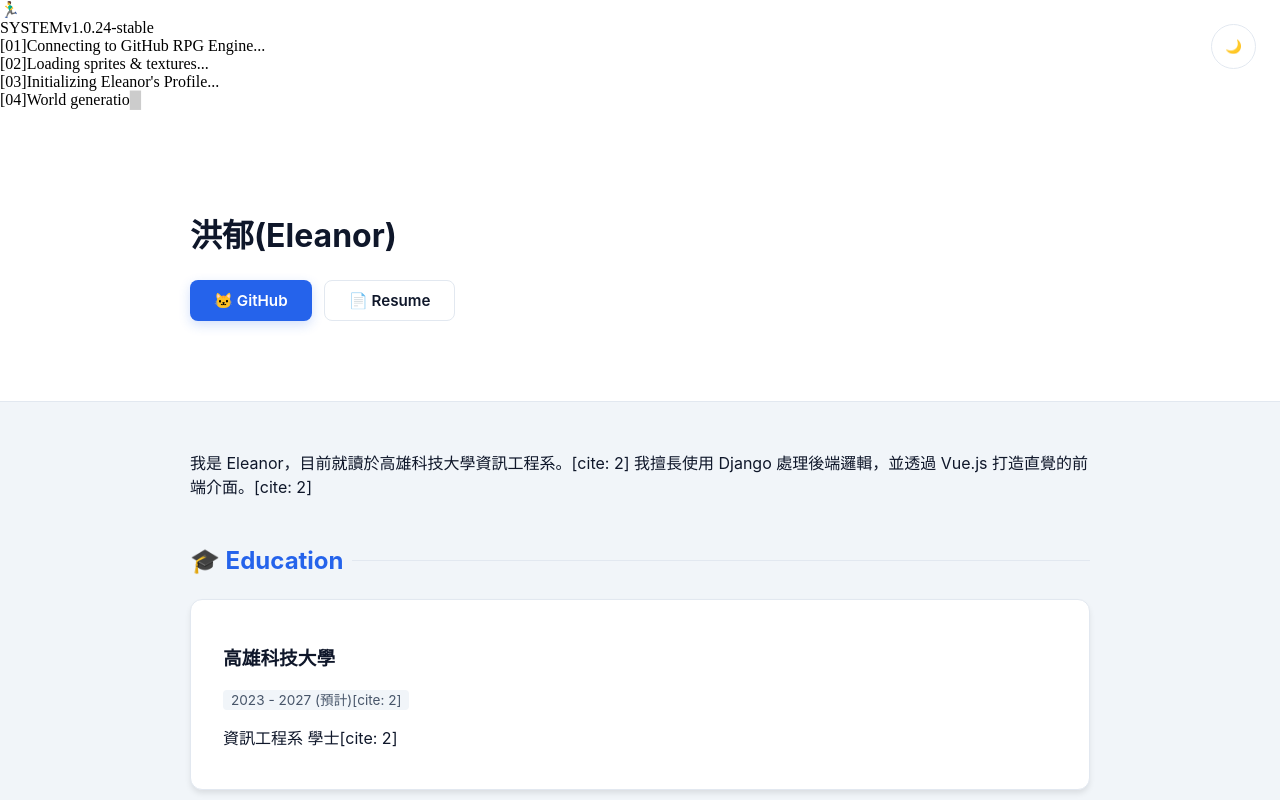
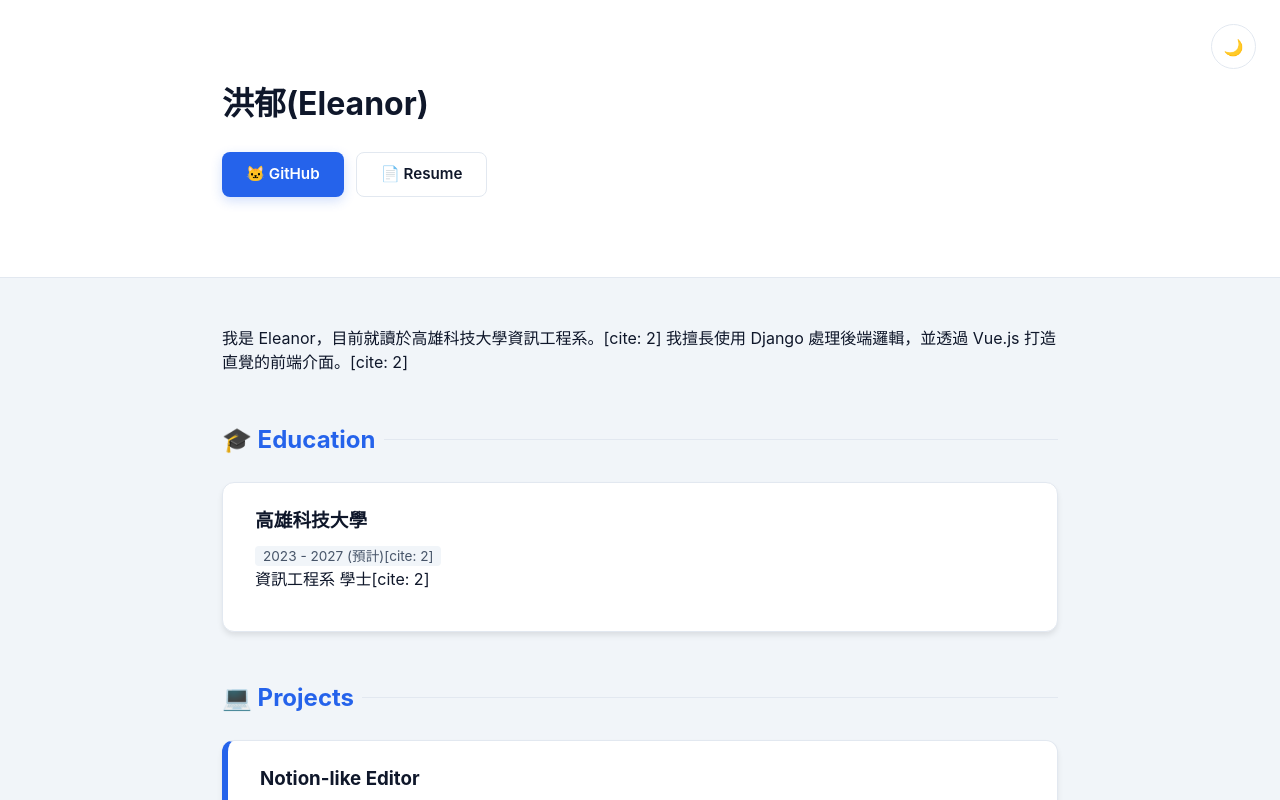
Before and after one commit to eleanorhhh/eleanorhhh.github.io, a Vue app: page / in a window 1280 px wide. Shown: the top 800 px of the page. Built offline with nearby package versions, Linux system fonts and the light colour scheme.

Commit message:
把登入動畫改叫RPG風格

```diff
--- a/src/components/LoginIntro.vue
+++ b/src/components/LoginIntro.vue
@@ -1,131 +1,104 @@
 <template>
-  <Transition name="pixel-fade">
-    <div v-if="isVisible" class="fixed inset-0 w-screen h-screen z-[9999] bg-[#0d1117] flex flex-col items-center justify-center">
+  <!-- 引入 NES.css (只在這個組件生效時載入) -->
+  <link href="https://unpkg.com/nes.css@2.3.0/css/nes.min.css" rel="stylesheet" />
+  <transition name="fade">
+  <div v-if="isVisible" class="retro-fullscreen-overlay">
+    <!-- 使用 NES.css 的黑暗模式容器 -->
+    <div class="nes-container is-dark with-title login-box">
+      <p class="title">System Boot</p>
 
-      <div class="scanlines absolute inset-0 pointer-events-none"></div>
-
-      <div class="relative mb-12">
-        <div class="character-sprite text-8xl filter drop-shadow-[0_0_15px_rgba(56,239,125,0.5)]">
-          🏃‍♂️
-        </div>
-        <div class="h-2 w-16 bg-black/40 rounded-full blur-md mx-auto mt-2"></div>
+      <div class="terminal-content">
+        <p class="nes-text is-success">SYSTEM v1.0.24-stable</p>
+        <br />
+        <p>Welcome to Eleanor's Website <span class="blink-cursor">█</span></p>
       </div>
 
-      <div class="w-full max-w-md px-6 font-mono z-10">
-        <div class="flex items-center space-x-2 text-[#3fb950] mb-2">
-          <span class="text-xs bg-[#238636] text-white px-1 rounded">SYSTEM</span>
-          <span class="text-sm opacity-80">v1.0.24-stable</span>
-        </div>
-
-        <div class="terminal-box bg-[#161b22] border-2 border-[#30363d] p-4 rounded-lg shadow-2xl">
-          <div v-for="(log, index) in logs" :key="index" class="text-sm mb-1">
-            <span class="text-gray-500 mr-2">[{{ (index + 1).toString().padStart(2, '0') }}]</span>
-            <span :class="log.color">{{ log.text }}</span>
-          </div>
-          <div v-if="currentLogIndex < sequence.length" class="text-sm">
-            <span class="text-gray-500 mr-2">[{{ (currentLogIndex + 1).toString().padStart(2, '0') }}]</span>
-            <span class="text-white">{{ currentText }}</span>
-            <span class="cursor-blink ml-1">█</span>
-          </div>
-        </div>
-      </div>
-
-      <div class="mt-8 w-64 h-2 bg-[#30363d] rounded-full overflow-hidden z-10">
-        <div
-          class="h-full bg-gradient-to-r from-[#238636] to-[#3fb950] transition-all duration-300"
-          :style="{ width: `${progress}%` }"
-        ></div>
-      </div>
+      <!-- NES 風格的進度條 -->
+      <progress class="nes-progress is-success" value="80" max="100"></progress>
     </div>
-  </Transition>
+  </div>
+  </transition>
 </template>
 
 <script setup lang="ts">
-import { ref, onMounted } from 'vue';
+import { ref, onMounted } from 'vue'
 
-const isVisible = ref(true);
-const currentText = ref("");
-const logs = ref<{ text: string; color: string }[]>([]);
-const currentLogIndex = ref(0);
-const progress = ref(0);
+const isVisible = ref(true)
 
-// 動畫腳本
-const sequence = [
-  { text: "Connecting to GitHub RPG Engine...", color: "text-blue-400" },
-  { text: "Loading sprites & textures...", color: "text-yellow-400" },
-  { text: "Initializing Eleanor's Profile...", color: "text-green-400" },
-  { text: "World generation complete.", color: "text-white" },
-  { text: "Entering game...", color: "text-pink-400" }
-];
-
-const typeEffect = async () => {
-  for (const item of sequence) {
-    currentText.value = "";
-    for (let i = 0; i < item.text.length; i++) {
-      currentText.value += item.text[i];
-      progress.value += (100 / sequence.length) / item.text.length;
-      await new Promise(r => setTimeout(r, 40)); // 打字速度
-    }
-    logs.value.push({ ...item });
-    currentLogIndex.value++;
-    await new Promise(r => setTimeout(r, 200)); // 每行停頓
-  }
-
-  // 全部完成後關閉
+// 模擬載入完成後關閉動畫 (例如 3 秒後)
+onMounted(() => {
   setTimeout(() => {
-    isVisible.value = false;
-  }, 800);
-};
-
-onMounted(() => {
-  typeEffect();
-});
+    isVisible.value = false
+  }, 3000)
+})
 </script>
 
 <style scoped>
-/* 核心：像素跳動感 */
-.character-sprite {
-  display: inline-block;
-  animation: pixel-bounce 0.5s steps(2) infinite;
+/* 確保字體有套用到 */
+@import url('https://fonts.googleapis.com/css2?family=Press+Start+2P&display=swap');
+
+/* 強制全螢幕並置中，這可以解決你原本蓋不住側邊欄的問題 */
+.retro-fullscreen-overlay {
+  position: fixed;
+  top: 0;
+  left: 0;
+  width: 100vw;
+  height: 100vh;
+  background-color: #000000;
+  z-index: 9999; /* 確保層級在最上層 */
+  display: flex;
+  justify-content: center;
+  align-items: center;
+  font-family: 'Press Start 2P', cursive;
 }
 
-@keyframes pixel-bounce {
-  0% { transform: translateY(0) scaleX(1); }
-  50% { transform: translateY(-15px) scaleX(0.95); }
-  100% { transform: translateY(0) scaleX(1); }
+/* 讓容器有一點寬度限制，看起來更像對話框 */
+.login-box {
+  min-width: 320px;
+  max-width: 600px;
+  width: 90%;
 }
 
-/* 終端游標閃爍 */
-.cursor-blink {
-  animation: blink 0.8s infinite;
+.terminal-content {
+  text-align: left;
+  line-height: 1.8;
+  font-size: 0.8rem;
+  margin-bottom: 2rem;
+}
+
+/* 游標閃爍動畫 */
+.blink-cursor {
+  animation: blink 1s step-end infinite;
 }
 
 @keyframes blink {
-  0%, 100% { opacity: 1; }
   50% { opacity: 0; }
 }
 
-/* 掃描線濾鏡 */
-.scanlines {
-  background: linear-gradient(
-    rgba(18, 16, 16, 0) 50%,
-    rgba(0, 0, 0, 0.1) 50%
-  ), linear-gradient(
-    90deg,
-    rgba(255, 0, 0, 0.03),
-    rgba(0, 255, 0, 0.01),
-    rgba(0, 0, 255, 0.03)
-  );
-  background-size: 100% 4px, 3px 100%;
+/* 微調進度條與文字的間距 */
+progress {
+  margin-top: 1.5rem;
+  height: 24px;
+}
+.fade-enter-active,
+.fade-leave-active {
+  transition: opacity 0.8s ease-in-out; /* 0.8秒的平滑過渡，你可以自己微調時間 */
 }
 
-/* 進場與退場動畫 */
-.pixel-fade-leave-active {
-  transition: all 0.6s cubic-bezier(0.7, 0, 0.3, 1);
-}
-.pixel-fade-leave-to {
-  opacity: 0;
-  transform: scale(1.1);
-  filter: blur(20px);
+.fade-enter-from,
+.fade-leave-to {
+  opacity: 0; /* 讓透明度降到 0 */
 }
 </style>
+
+<style>
+/* 強制覆蓋 NES.css 的復古滑鼠游標，還原為系統預設 */
+html, body, .nes-container, .retro-fullscreen-overlay {
+  cursor: auto !important;
+}
+
+/* 將可點擊元素的游標還原為預設的手指圖案 */
+a, button, .nes-btn {
+  cursor: pointer !important;
+}
+</style>
```
